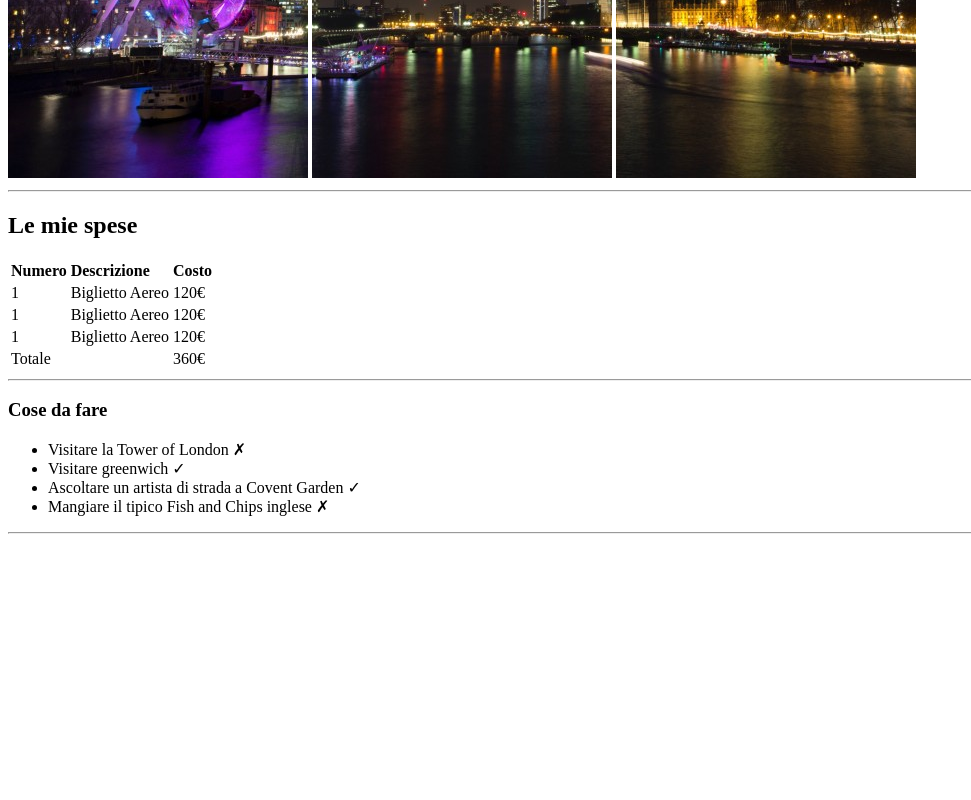
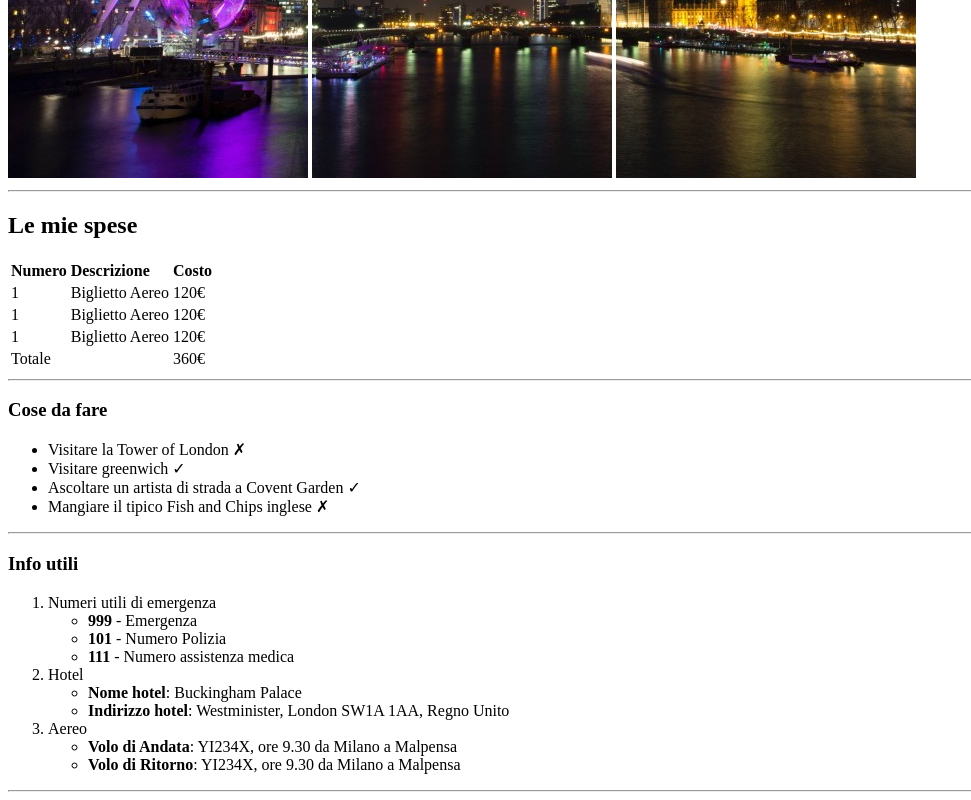
Before and after one commit to RobyLedda94/html-london-trip, a plain HTML site: page index.html in a window 1280 px wide. Shown: the part 502-1302 px from the top of the page, without its empty margins (0-971 px from the left). Before the commit the page ends 1044 px from the top, so only its background shows below. Drawn offline with Linux system fonts and the light colour scheme.

Commit message:
[UPD] added into part main ordered/unordered list

```diff
--- a/index.html
+++ b/index.html
@@ -61,7 +61,28 @@
             </ul>
             <hr>
         </div>
-
+        <div>
+            <h3>Info utili</h3>
+            <ol>
+                <li>Numeri utili di emergenza</li>
+                <ul>
+                    <li><strong>999</strong> - Emergenza</li>
+                    <li><strong>101</strong> - Numero Polizia</li>
+                    <li><strong>111</strong> - Numero assistenza medica</li>
+                </ul>
+                <li>Hotel</li>
+                <ul>
+                    <li><strong>Nome hotel</strong>: Buckingham Palace</li>
+                    <li><strong>Indirizzo hotel</strong>: Westminister, London SW1A 1AA, Regno Unito</li>
+                </ul>
+                <li>Aereo</li>
+                <ul>
+                    <li><strong>Volo di Andata</strong>: YI234X, ore 9.30 da Milano a Malpensa</li>
+                    <li><strong>Volo di Ritorno</strong>: YI234X, ore 9.30 da Milano a Malpensa</li>
+                </ul>
+            </ol>
+            <hr>
+        </div>
     </main>
 
 
```
